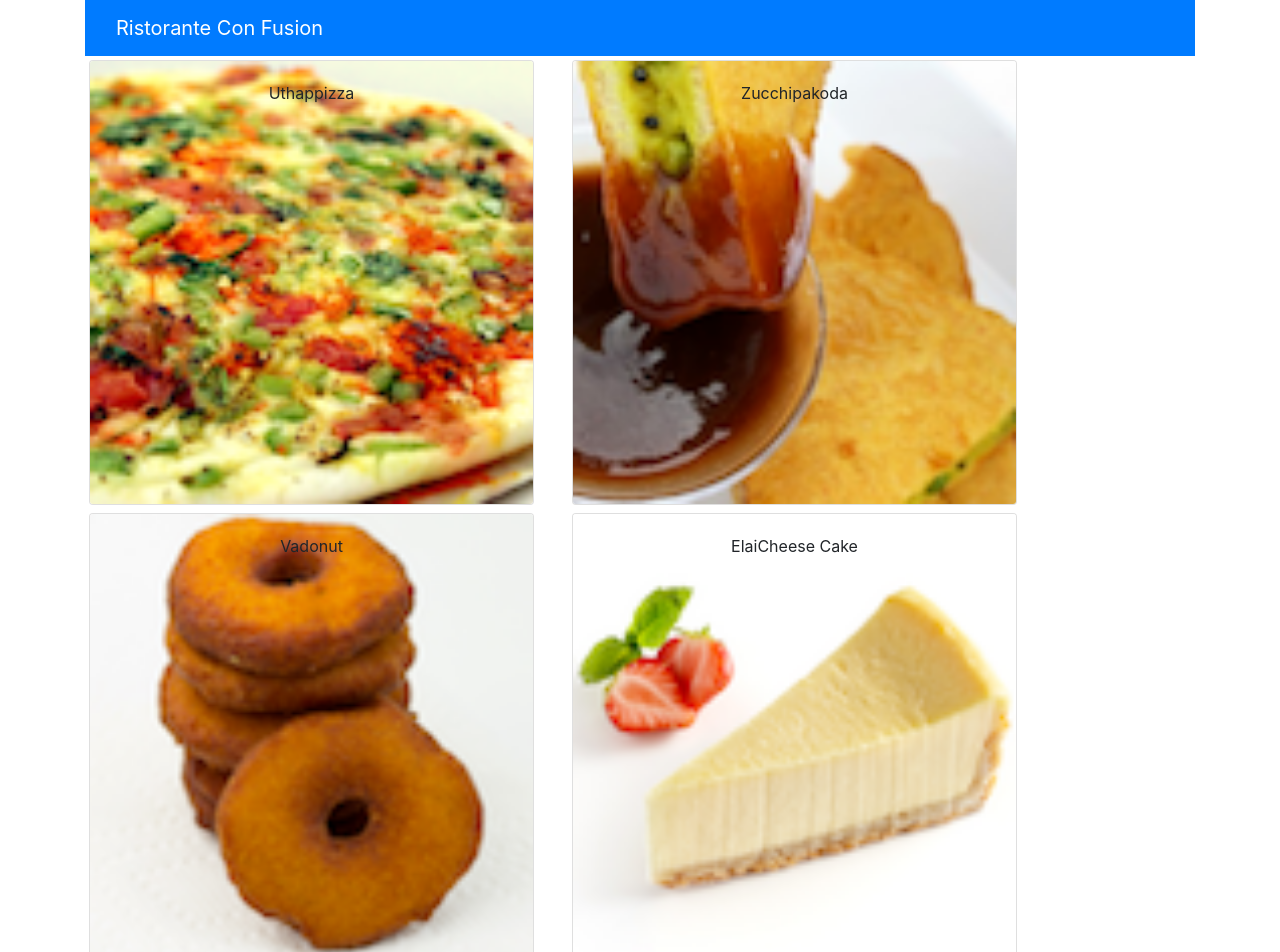
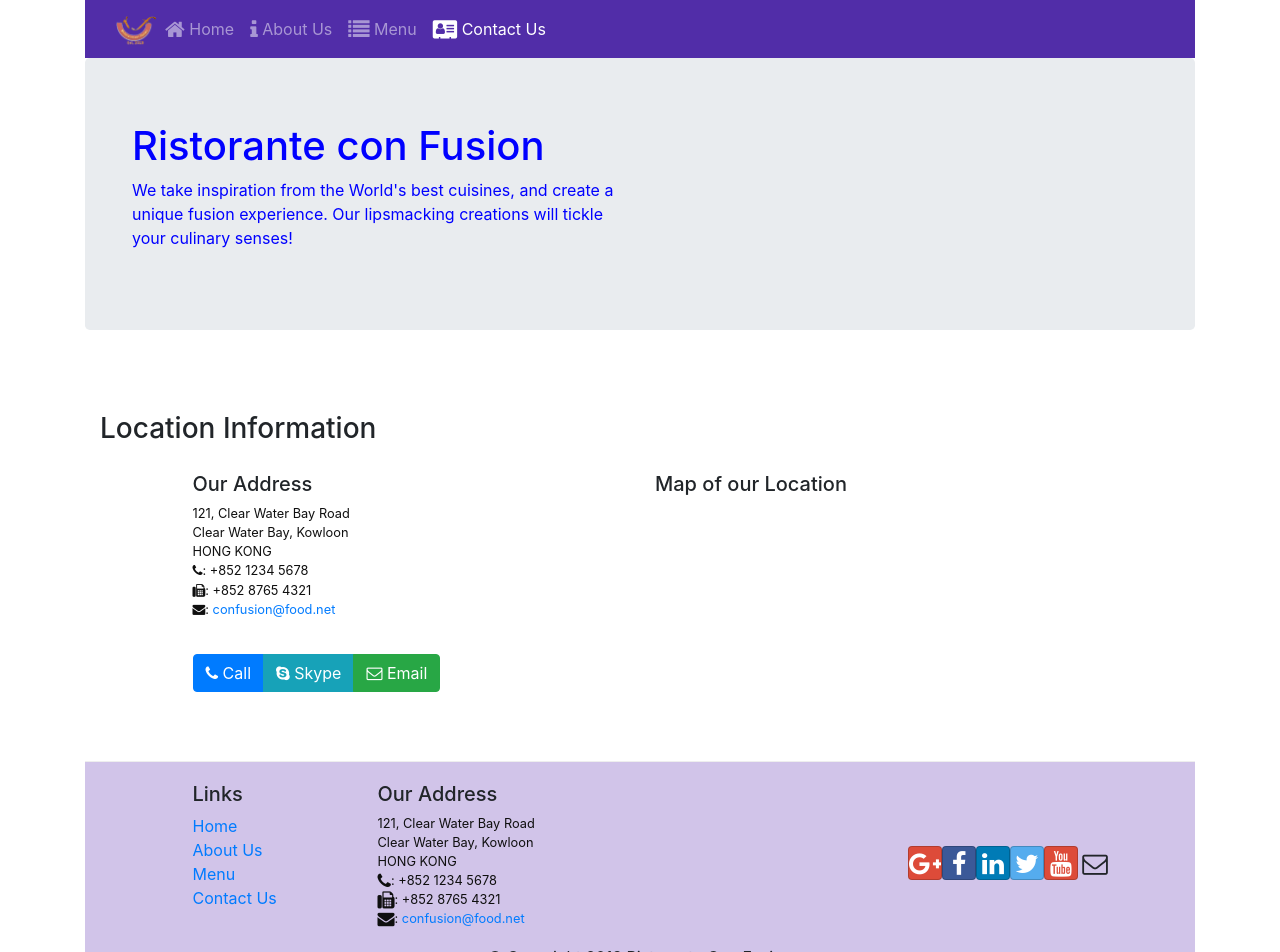
Before and after one commit to tushar912/Coursera-React-Course, a React (Create React App) app: page /contactus in a window 1280 px wide. Shown: the top 952 px of the page. Built offline with nearby package versions, Linux system fonts and the light colour scheme.

Commit message:
Header and Footer added

```diff
--- a/package.json
+++ b/package.json
@@ -7,9 +7,12 @@
     "@testing-library/react": "^9.5.0",
     "@testing-library/user-event": "^7.2.1",
     "bootstrap": "^4.5.0",
+    "bootstrap-social": "^5.1.1",
+    "font-awesome": "^4.7.0",
     "react": "^16.13.1",
     "react-dom": "^16.13.1",
     "react-popper": "^2.2.3",
+    "react-router-dom": "^5.2.0",
     "react-scripts": "3.4.1",
     "reactstrap": "^8.5.1"
   },
--- a/src/App.css
+++ b/src/App.css
@@ -1,38 +1,33 @@
-.App {
-  text-align: center;
+.row-header{
+  margin:0px auto;
+  padding:0px auto;
 }
 
-.App-logo {
-  height: 40vmin;
-  pointer-events: none;
+.row-content {
+  margin:0px auto;
+  padding: 50px 0px 50px 0px;
+  border-bottom: 1px ridge;
+  min-height:400px;
 }
 
-@media (prefers-reduced-motion: no-preference) {
-  .App-logo {
-    animation: App-logo-spin infinite 20s linear;
-  }
+.footer{
+  background-color: #D1C4E9;
+  margin:0px auto;
+  padding: 20px 0px 20px 0px;
+}
+.jumbotron {
+  padding:70px 30px 70px 30px;
+  margin:0px auto;
+  background:blueviolet;
+  color:blue;
 }
 
-.App-header {
-  background-color: #282c34;
-  min-height: 100vh;
-  display: flex;
-  flex-direction: column;
-  align-items: center;
-  justify-content: center;
-  font-size: calc(10px + 2vmin);
-  color: white;
+address{
+  font-size:80%;
+  margin:0px;
+  color:#0f0f0f;
 }
 
-.App-link {
-  color: #61dafb;
+.navbar-dark {
+  background-color: #512DA8;
 }
-
-@keyframes App-logo-spin {
-  from {
-    transform: rotate(0deg);
-  }
-  to {
-    transform: rotate(360deg);
-  }
-}
--- a/src/App.js
+++ b/src/App.js
@@ -1,14 +1,18 @@
 import React, { Component } from 'react';
 import './App.css';
 import Main from './Components/MainComponent';
+import { BrowserRouter } from 'react-router-dom';
 
 class App extends Component{
 
   render() {
     return  (
+      <BrowserRouter>
       <div className='App'>
       <Main/>
       </div>
+      </BrowserRouter>
+
     );
   }
 }
--- /dev/null
+++ b/src/Components/Contact.js
@@ -0,0 +1,36 @@
+import React from 'react';
+
+function Contact(props) {
+    return(
+        <div className="container">
+            <div className="row row-content">
+                <div className="col-12">
+                <h3>Location Information</h3>
+                </div>
+                <div className="col-12 col-sm-4 offset-sm-1">
+                        <h5>Our Address</h5>
+                        <address>
+                        121, Clear Water Bay Road<br />
+                        Clear Water Bay, Kowloon<br />
+                        HONG KONG<br />
+                        <i className="fa fa-phone"></i>: +852 1234 5678<br />
+                        <i className="fa fa-fax"></i>: +852 8765 4321<br />
+                        <i className="fa fa-envelope"></i>: <a href="mailto:confusion@food.net">confusion@food.net</a>
+                        </address>
+                </div>
+                <div className="col-12 col-sm-6 offset-sm-1">
+                    <h5>Map of our Location</h5>
+                </div>
+                <div className="col-12 col-sm-11 offset-sm-1">
+                    <div className="btn-group" role="group">
+                        <a role="button" className="btn btn-primary" href="tel:+85212345678"><i className="fa fa-phone"></i> Call</a>
+                        <a role="button" className="btn btn-info"><i className="fa fa-skype"></i> Skype</a>
+                        <a role="button" className="btn btn-success" href="mailto:confusion@food.net"><i className="fa fa-envelope-o"></i> Email</a>
+                    </div>
+                </div>
+            </div>
+        </div>
+    );
+}
+
+export default Contact;
--- /dev/null
+++ b/src/Components/Footer.js
@@ -0,0 +1,51 @@
+import React from 'react';
+import { Link } from 'react-router-dom';
+
+function Footer(props) {
+    return(
+    <div className="footer">
+        <div className="container">
+            <div className="row justify-content-center">
+                <div className="col-4 offset-1 col-sm-2">
+                    <h5>Links</h5>
+                    <ul className="list-unstyled">
+                    <li><Link to='/home'>Home</Link></li>
+                        <li><Link to='/aboutus'>About Us</Link></li>
+                        <li><Link to='/menu'>Menu</Link></li>
+                        <li><Link to='/contactus'>Contact Us</Link></li>
+                    </ul>
+                </div>
+                <div className="col-7 col-sm-5">
+                    <h5>Our Address</h5>
+                    <address>
+		              121, Clear Water Bay Road<br />
+		              Clear Water Bay, Kowloon<br />
+		              HONG KONG<br />
+		              <i className="fa fa-phone fa-lg"></i>: +852 1234 5678<br />
+		              <i className="fa fa-fax fa-lg"></i>: +852 8765 4321<br />
+		              <i className="fa fa-envelope fa-lg"></i>: <a href="mailto:confusion@food.net">
+                         confusion@food.net</a>
+                    </address>
+                </div>
+                <div className="col-12 col-sm-4 align-self-center">
+                    <div className="text-center">
+                        <a className="btn btn-social-icon btn-google" href="http://google.com/+"><i className="fa fa-google-plus"></i></a>
+                        <a className="btn btn-social-icon btn-facebook" href="http://www.facebook.com/profile.php?id="><i className="fa fa-facebook"></i></a>
+                        <a className="btn btn-social-icon btn-linkedin" href="http://www.linkedin.com/in/"><i className="fa fa-linkedin"></i></a>
+                        <a className="btn btn-social-icon btn-twitter" href="http://twitter.com/"><i className="fa fa-twitter"></i></a>
+                        <a className="btn btn-social-icon btn-google" href="http://youtube.com/"><i className="fa fa-youtube"></i></a>
+                        <a className="btn btn-social-icon" href="mailto:"><i className="fa fa-envelope-o"></i></a>
+                    </div>
+                </div>
+            </div>
+            <div className="row justify-content-center">
+                <div className="col-auto">
+                    <p>© Copyright 2018 Ristorante Con Fusion</p>
+                </div>
+            </div>
+            </div>
+    </div>
+    )
+}
+
+export default Footer;
--- /dev/null
+++ b/src/Components/Header.js
@@ -0,0 +1,61 @@
+import React, { Component } from 'react';
+import { Nav, Navbar, NavbarBrand, NavbarToggler, Collapse, NavItem, Jumbotron } from 'reactstrap';
+import { NavLink } from 'react-router-dom';
+
+class Header extends Component {
+    constructor(props) {
+        super(props);
+
+        this.toggleNav = this.toggleNav.bind(this);
+        this.state = {
+          isNavOpen: false
+        };
+      }
+
+      toggleNav() {
+        this.setState({
+          isNavOpen: !this.state.isNavOpen
+        });
+      }
+
+    render() {
+        return(
+            <div>
+                <Navbar dark expand="md">
+                    <div className="container">
+                        <NavbarToggler onClick={this.toggleNav} />
+                        <NavbarBrand className="mr-auto" href="/"><img src='assets/images/logo.png' height="30" width="41" alt='Ristorante Con Fusion' /></NavbarBrand>
+                        <Collapse isOpen={this.state.isNavOpen} navbar>
+                            <Nav navbar>
+                            <NavItem>
+                                <NavLink className="nav-link"  to='/home'><span className="fa fa-home fa-lg"></span> Home</NavLink>
+                            </NavItem>
+                            <NavItem>
+                                <NavLink className="nav-link" to='/aboutus'><span className="fa fa-info fa-lg"></span> About Us</NavLink>
+                            </NavItem>
+                            <NavItem>
+                                <NavLink className="nav-link"  to='/menu'><span className="fa fa-list fa-lg"></span> Menu</NavLink>
+                            </NavItem>
+                            <NavItem>
+                                <NavLink className="nav-link" to='/contactus'><span className="fa fa-address-card fa-lg"></span> Contact Us</NavLink>
+                            </NavItem>
+                            </Nav>
+                        </Collapse>
+                    </div>
+                </Navbar>
+                <Jumbotron>
+                    <div className="container">
+                        <div className="row row-header">
+                            <div className="col-12 col-sm-6">
+                                <h1>Ristorante con Fusion</h1>
+                                <p>We take inspiration from the World's best cuisines, and create a unique fusion experience. Our lipsmacking creations will tickle your culinary senses!</p>
+                            </div>
+                        </div>
+                    </div>
+                </Jumbotron>
+            </div>
+        );
+    }
+}
+
+export default Header;
--- /dev/null
+++ b/src/Components/Home.js
@@ -0,0 +1,11 @@
+import React from 'react';
+
+function Home(props) {
+    return(
+      <div className="container">
+        <h4>Home</h4>
+      </div>
+    );
+}
+
+export default Home;
--- a/src/Components/MainComponent.js
+++ b/src/Components/MainComponent.js
@@ -3,6 +3,12 @@
 import Menu from './Menu';
 import DishDetail from './DishDetail';
 import { DISHES } from './shared/dishes';
+import Header from './Header';
+import Home from './Home';
+import { Switch, Route, Redirect } from 'react-router-dom';
+import Contact from './Contact';
+
+import Footer from './Footer';
 
 class Main extends Component {
 
@@ -19,15 +25,24 @@
   }
 
   render() {
+    const HomePage = () => {
+      return(
+          <Home
+          />
+      );
+    }
     return (
       <div className='container'>
-        <Navbar dark color="primary">
-          <div className="container">
-            <NavbarBrand href="/">Ristorante Con Fusion</NavbarBrand>
-          </div>
-        </Navbar>
-        <Menu dishes={this.state.dishes} selectedDish={this.state.dishes.filter((dish) => dish.id === this.state.selectedDish)[0]} onClick={(dishId) => this.onDishSelect(dishId)} />
-        <DishDetail dish={this.state.dishes.filter((dish) => dish.id === this.state.selectedDish)[0]} />
+
+        <Header/>
+        <Switch>
+              <Route path='/home' component={HomePage} />
+              <Route exact path='/menu' component={() => <Menu dishes={this.state.dishes} />} />
+              <Route exact path='/contactus' component={Contact} />} />
+              <Redirect to="/home" />
+          </Switch>
+
+        <Footer/>
       </div>
     );
   }
--- a/src/index.css
+++ b/src/index.css
@@ -1,13 +1,33 @@
-body {
-  margin: 0;
-  font-family: -apple-system, BlinkMacSystemFont, 'Segoe UI', 'Roboto', 'Oxygen',
-    'Ubuntu', 'Cantarell', 'Fira Sans', 'Droid Sans', 'Helvetica Neue',
-    sans-serif;
-  -webkit-font-smoothing: antialiased;
-  -moz-osx-font-smoothing: grayscale;
+.row-header{
+  margin:0px auto;
+  padding:0px auto;
 }
 
-code {
-  font-family: source-code-pro, Menlo, Monaco, Consolas, 'Courier New',
-    monospace;
+.row-content {
+  margin:0px auto;
+  padding: 50px 0px 50px 0px;
+  border-bottom: 1px ridge;
+  min-height:400px;
 }
+
+.footer{
+  background-color: #D1C4E9;
+  margin:0px auto;
+  padding: 20px 0px 20px 0px;
+}
+.jumbotron {
+  padding:70px 30px 70px 30px;
+  margin:0px auto;
+  background: #9575CD ;
+  color:floralwhite;
+}
+
+address{
+  font-size:80%;
+  margin:0px;
+  color:#0f0f0f;
+}
+
+.navbar-dark {
+  background-color: #512DA8;
+}
--- a/src/index.js
+++ b/src/index.js
@@ -1,9 +1,11 @@
 import React from 'react';
 import ReactDOM from 'react-dom';
-import './index.css';
+
 import App from './App';
 import 'bootstrap/dist/css/bootstrap.min.css';
 import * as serviceWorker from './serviceWorker';
+import 'font-awesome/css/font-awesome.css';
+import 'bootstrap-social/bootstrap-social.css'
 
 ReactDOM.render(
   <React.StrictMode>
```
Also changed, not shown: 1 other file (tests, documents, lock files or other folders).
